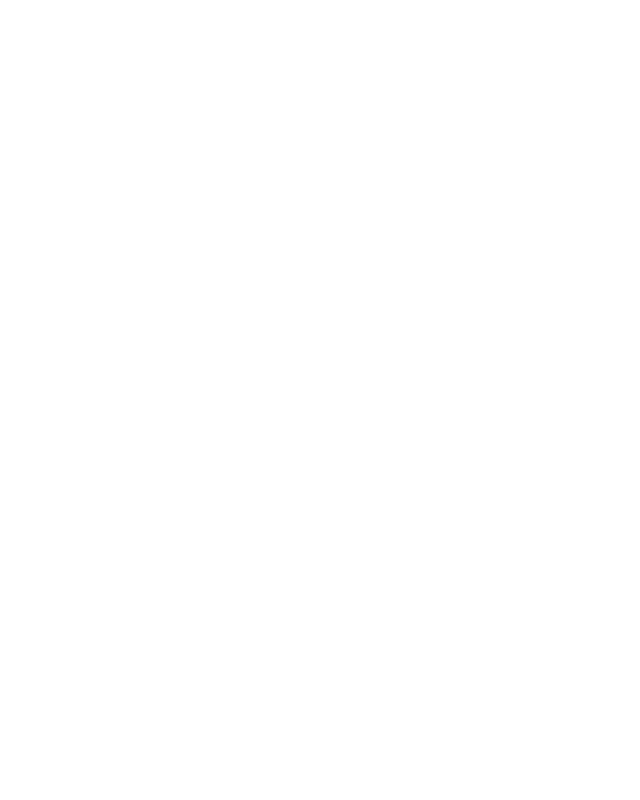
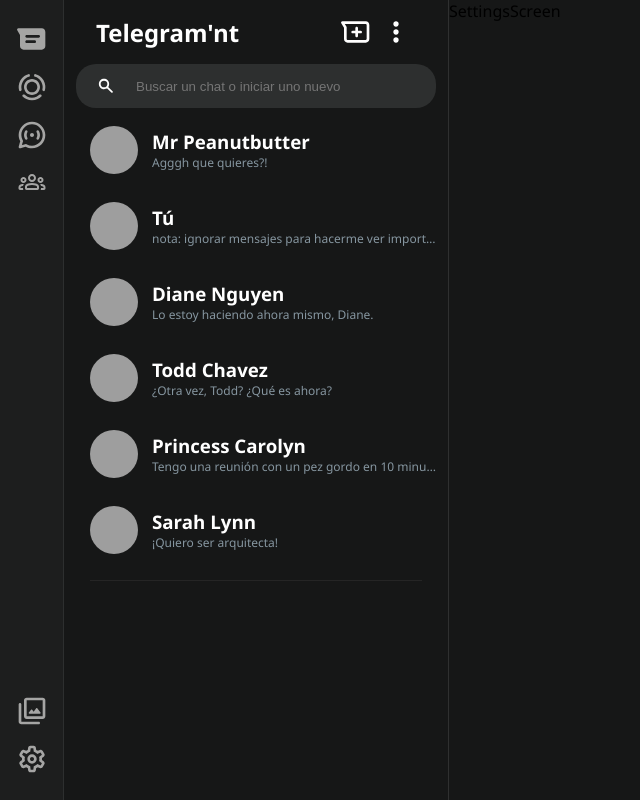
Before and after one commit to alanhorseman/TELEGRAMNT, a React (Vite) app: page /settings in a window 1280 px wide. Before the commit this address had no page. Shown: the whole page, without its empty margins (0-640 px from the left). Built offline with nearby package versions, Linux system fonts and the light colour scheme; grey boxes are pictures that could not be loaded.

Commit message:
fix: backbtn

```diff
--- a/src/App.jsx
+++ b/src/App.jsx
@@ -3,6 +3,7 @@ import HomeScreen from "./Screens/HomeScreen/HomeScreen";
 import MainLayout from "./Components/MainLayout/MainLayout";
 import ContactsContextProvider from "./Context/ContactsContext";
 import ContactScreen from "./Screens/ContactScreen/ContactScreen";
+import SettingsScreen from "./Screens/SettingsScreen/SettingsScreen";
 
 function App() {
   return (
@@ -11,6 +12,7 @@ function App() {
         <Route path="/" element={<MainLayout />}>
           <Route index element={<HomeScreen />} />
           <Route path="contact/:contact_id" element={<ContactScreen />} />
+          <Route path="settings" element={<SettingsScreen />}/>
         </Route>
       </Routes>
     </ContactsContextProvider>
--- a/src/Components/ChatHeader/ChatHeader.jsx
+++ b/src/Components/ChatHeader/ChatHeader.jsx
@@ -30,11 +30,9 @@ export default function ChatHeader({ contact_selected }) {
 
   return (
     <div className="chatHeader-container">
-      {isMobile && (
-        <button className='backBtn' onClick={handleBack}>
-          <LeftArrowIcon />
-        </button>
-      )}
+      <button className='backBtn' onClick={handleBack}>
+        <LeftArrowIcon />
+      </button>
       <img src={contact_selected.profile_picture} alt={contact_selected.name} />
       <div className='chatHeader-infoContact'>
         <h3>{contact_selected.name}</h3>
--- a/src/Components/MainLayout/MainLayout.jsx
+++ b/src/Components/MainLayout/MainLayout.jsx
@@ -1,31 +1,38 @@
 import "./MainLayout.css";
 import { useContext } from "react";
-import { Outlet } from "react-router";
+import { Outlet, useLocation } from "react-router";
 import SideNav from "../SideNav/SideNav";
 import useWindowSize from "../../hooks/useWindowSize";
 import ContactSidebar from "../ContactSidebar/ContactSidebar";
 import { ContactsContext } from "../../Context/ContactsContext";
+import SettingsScreen from "../../Screens/SettingsScreen/SettingsScreen";
+import ContactScreen from "../../Screens/ContactScreen/ContactScreen";
 
 export default function MainLayout() {
   const isMobile = useWindowSize();
   const { contact_selected } = useContext(ContactsContext);
+  const { pathname } = useLocation();
+
+  const isSettings = pathname.startsWith('/settings');
+
 
   return (
     <div className="asideMain-container">
-      {(!isMobile || !contact_selected ) && (
+      {(!isMobile || (!contact_selected && !isSettings) ) && (
         <>
           <aside className="aside-navBtn">
             <SideNav />
           </aside>
 
           <aside className="aside-contacts">
+            {/* {!isSettings ? (<SettingsScreen />) : (<ContactSidebar />)} */}
             <ContactSidebar />
             <div className="line-bottom"></div>
           </aside>
         </>
       )}
 
-      {(!isMobile || contact_selected) && (
+      {(!isMobile || contact_selected || isSettings) && (
         <main className="main">
           <Outlet />
         </main>
--- /dev/null
+++ b/src/Screens/SettingsScreen/SettingsScreen.jsx
@@ -0,0 +1,10 @@
+import React from 'react'
+
+export default function SettingsScreen() {
+  return (
+    <>
+      <div>SettingsScreen</div>
+      {console.log('llego hasta aca')}
+    </>
+  )
+}
```
